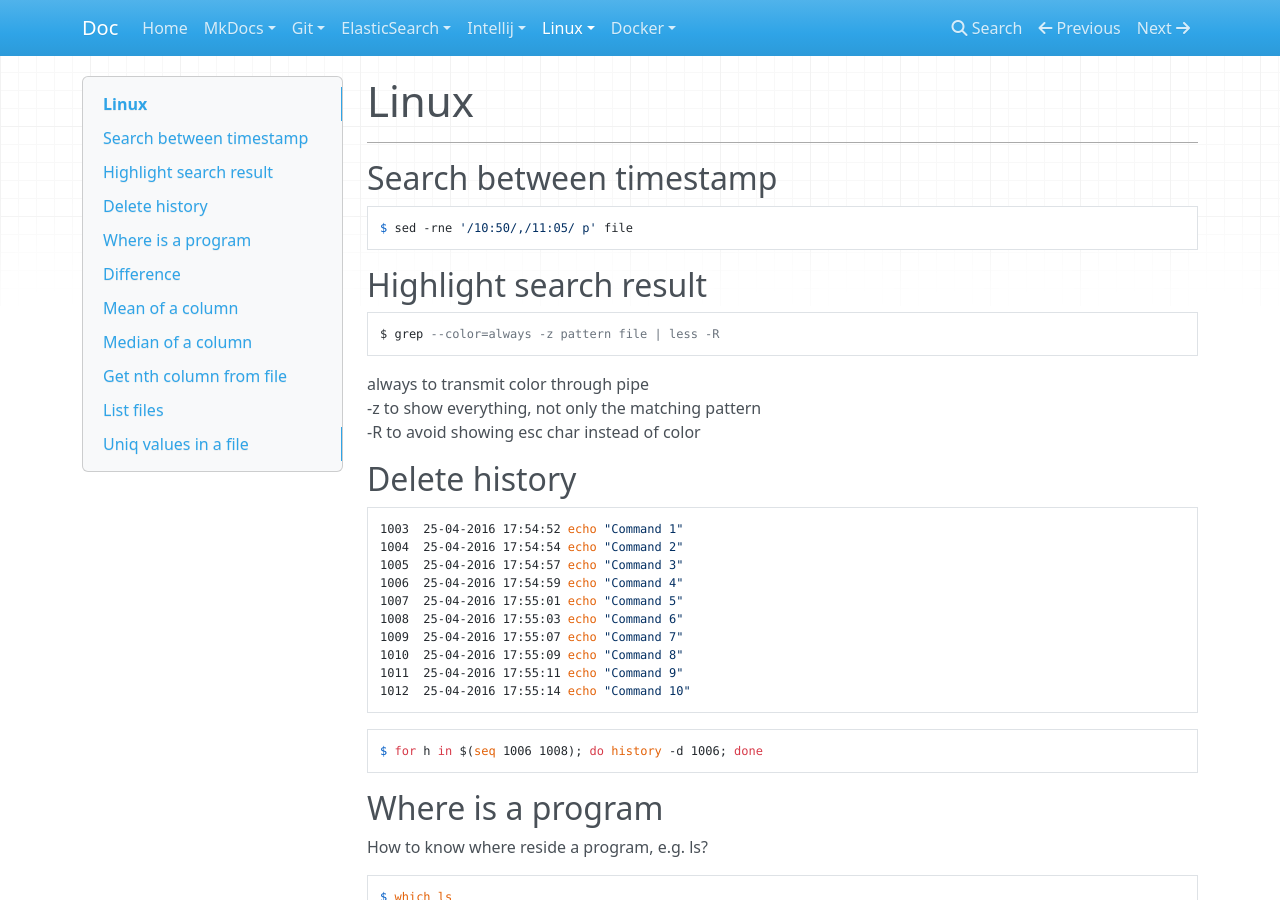
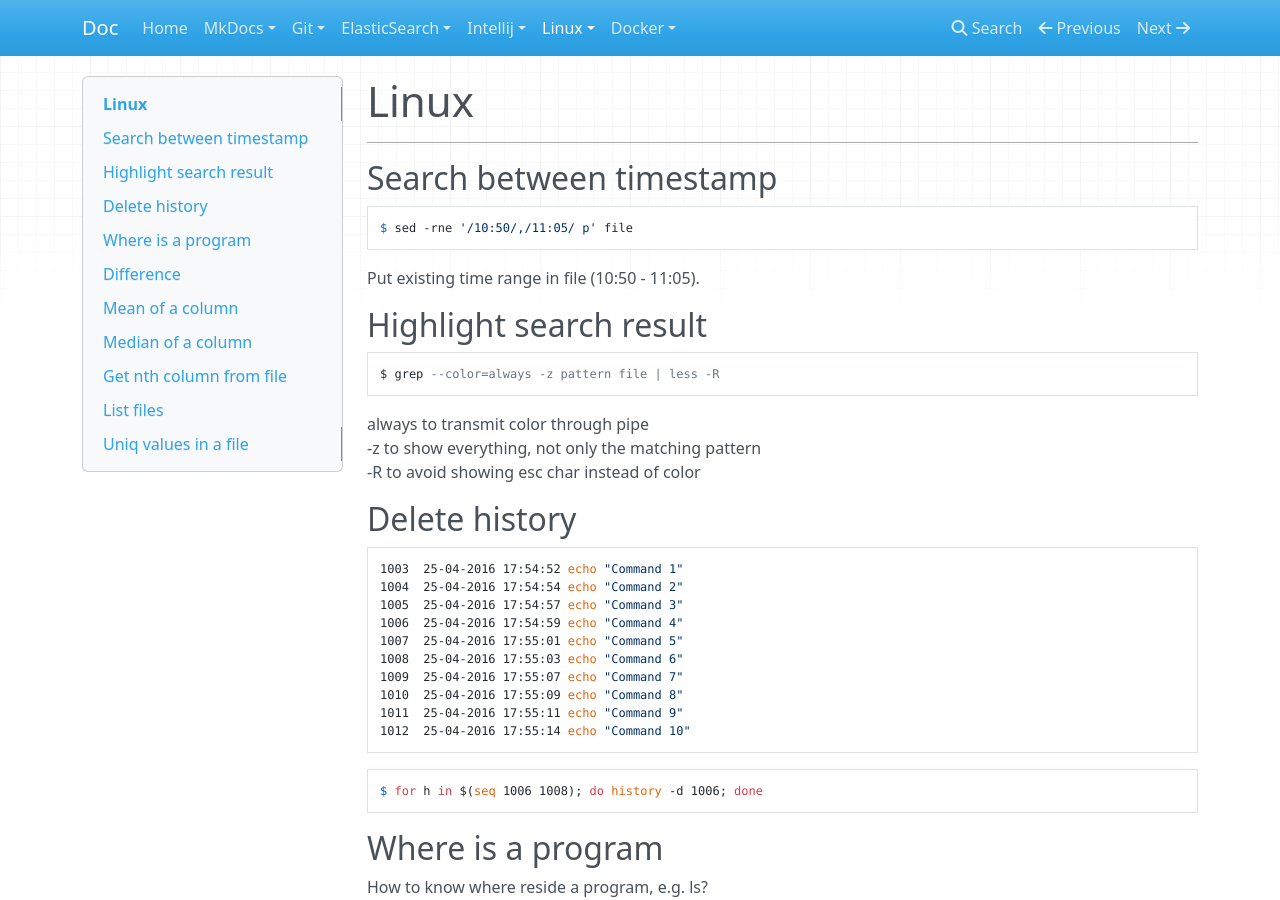
Before and after one commit to oldu73/doc, an MkDocs documentation site: the page built from docs/linux/linux.md, in a window 1280 px wide and 900 px high. Built offline with MkDocs 1.6.1, drawn with Linux system fonts in a browser that asks for light colours; nearby versions of some CDN libraries.

Commit message:
Added time range remark on search between timestamp

````diff
--- a/docs/linux/linux.md
+++ b/docs/linux/linux.md
@@ -7,6 +7,8 @@
 ```
 $ sed -rne '/10:50/,/11:05/ p' file
 ```
+
+Put existing time range in file (10:50 - 11:05).
 
 ## Highlight search result
 
````
